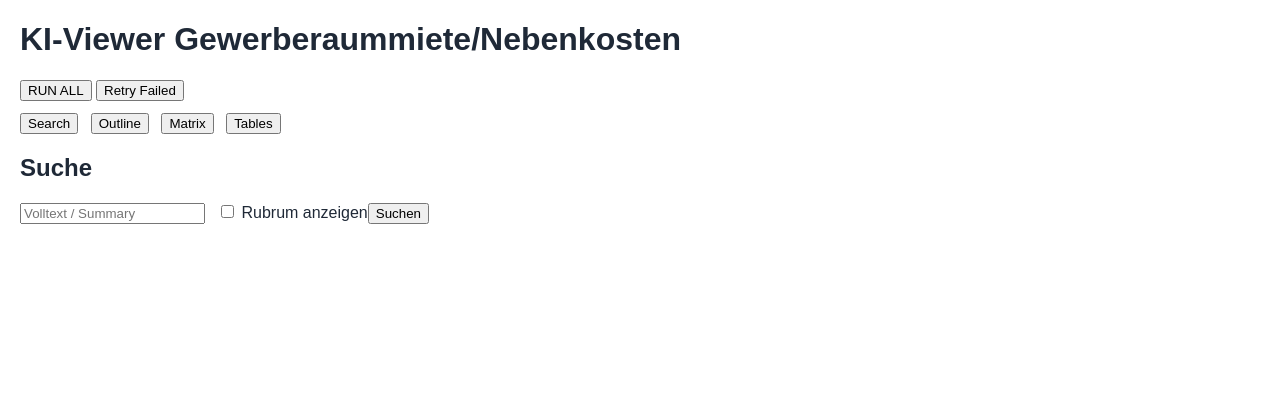
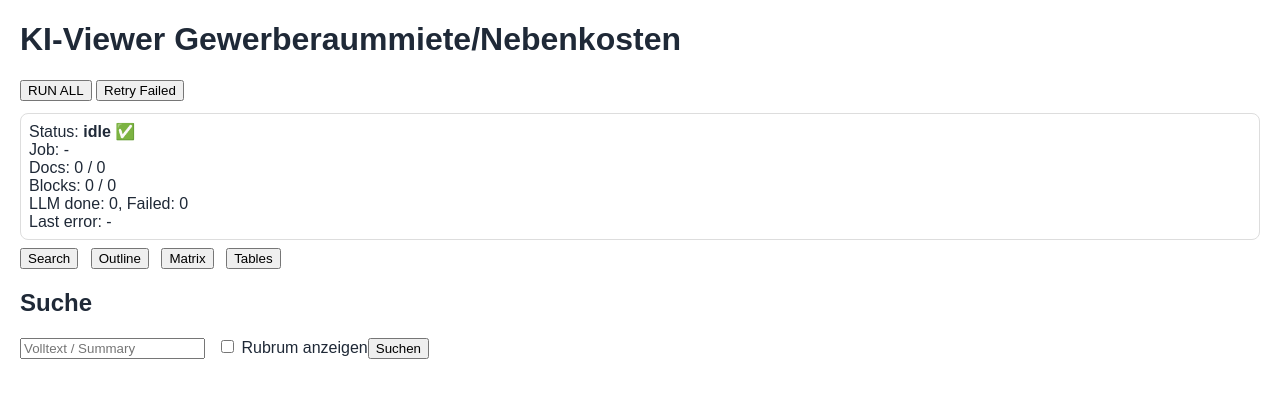
Before and after one commit to rbrtwlff/Hackstock, a FastAPI app: page / in a window 1280 px wide. Shown: the top 398 px of the page. Run offline with FastAPI, Linux system fonts and the light colour scheme; data that the repository does not hold is empty.

Commit message:
Make run-all asynchronous with status polling

```diff
--- a/app/main.py
+++ b/app/main.py
@@ -1,11 +1,15 @@
 from __future__ import annotations
 
 import json
+import logging
+import threading
+import time
+import uuid
 import webbrowser
 from pathlib import Path
 
 from fastapi import FastAPI
-from fastapi.responses import HTMLResponse
+from fastapi.responses import HTMLResponse, JSONResponse
 from fastapi.staticfiles import StaticFiles
 from pydantic import BaseModel
 
@@ -20,6 +24,85 @@ pipeline = Pipeline(config)
 
 app = FastAPI(title="Nebenkosten Viewer")
 app.mount("/static", StaticFiles(directory=str(Path(__file__).parent / "static")), name="static")
+logger = logging.getLogger("app.main")
+
+
+job_lock = threading.Lock()
+job_state = {
+    "running": False,
+    "job_id": None,
+    "phase": "idle",
+    "docs_total": 0,
+    "docs_done": 0,
+    "blocks_total": 0,
+    "blocks_done": 0,
+    "llm_done": 0,
+    "failed": 0,
+    "last_error": None,
+    "started_at": None,
+}
+
+
+def _set_job_state(**updates):
+    with job_lock:
+        job_state.update(updates)
+
+
+def _snapshot_job_state() -> dict:
+    with job_lock:
+        return dict(job_state)
+
+
+def _refresh_totals() -> None:
+    with db_conn(config.db_path) as conn:
+        docs_total = conn.execute("SELECT COUNT(*) FROM documents").fetchone()[0]
+        blocks_total = conn.execute(
+            """SELECT COUNT(*) FROM semantic_blocks
+            WHERE block_type IN ('BODY','BODY_WITH_QUOTE','QUOTE_BLOCK')"""
+        ).fetchone()[0]
+    _set_job_state(docs_total=docs_total, docs_done=docs_total, blocks_total=blocks_total)
+
+
+def _progress_callback(event_type: str, payload: dict):
+    if event_type == "block_done":
+        blocks_done = payload.get("blocks_done", 0)
+        failed = payload.get("failed", 0)
+        _set_job_state(blocks_done=blocks_done, llm_done=blocks_done, failed=failed)
+    if event_type == "block_log":
+        logger.info(
+            "RUN ALL progress: %s/%s blocks processed (%s failed)",
+            payload.get("blocks_done", 0),
+            payload.get("blocks_total", 0),
+            payload.get("failed", 0),
+        )
+
+
+def run_pipeline_job() -> None:
+    try:
+        _set_job_state(phase="importing")
+        pipeline.import_documents()
+        _refresh_totals()
+
+        _set_job_state(phase="normalizing")
+        pipeline.normalize_documents()
+
+        _set_job_state(phase="analyzing")
+        import asyncio
+
+        asyncio.run(pipeline.analyze_semantic_blocks(progress_callback=_progress_callback))
+
+        _set_job_state(phase="building_arguments")
+        pipeline.build_arguments()
+
+        _set_job_state(phase="linking")
+        asyncio.run(pipeline.propose_links())
+
+        _set_job_state(phase="done")
+    except Exception as exc:
+        logger.exception("RUN ALL job failed")
+        _set_job_state(phase="error", last_error=repr(exc))
+    finally:
+        _set_job_state(running=False)
 
 
 class LinkUpdate(BaseModel):
@@ -41,8 +124,41 @@ def index():
 
 @app.post("/api/run-all")
 def run_all():
-    pipeline.run_all()
-    return {"ok": True}
+    with job_lock:
+        if job_state["running"]:
+            return JSONResponse(
+                status_code=409,
+                content={
+                    "started": False,
+                    "running": True,
+                    "job_id": job_state["job_id"],
+                    "error": "already running",
+                },
+            )
+        job_state.update(
+            {
+                "running": True,
+                "job_id": str(uuid.uuid4()),
+                "phase": "starting",
+                "docs_total": 0,
+                "docs_done": 0,
+                "blocks_total": 0,
+                "blocks_done": 0,
+                "llm_done": 0,
+                "failed": 0,
+                "last_error": None,
+                "started_at": int(time.time()),
+            }
+        )
+        current_job_id = job_state["job_id"]
+
+    threading.Thread(target=run_pipeline_job, daemon=True).start()
+    return {"started": True, "job_id": current_job_id, "running": True}
+
+
+@app.get("/api/status")
+def status():
+    return _snapshot_job_state()
 
 
 @app.post("/api/retry-failed")
--- a/app/static/app.js
+++ b/app/static/app.js
@@ -3,9 +3,59 @@ function showTab(id) {
   document.getElementById(id).classList.remove('hidden');
 }
 
+let statusPoller = null;
+
+function renderRunStatus(state, infoMessage = '') {
+  const el = document.getElementById('runStatus');
+  if (!el) return;
+  const msg = infoMessage ? `<div><b>${escapeHtml(infoMessage)}</b></div>` : '';
+  el.innerHTML = `${msg}
+    <div>Status: <b>${escapeHtml(state.phase || 'unknown')}</b> ${state.running ? '⏳' : '✅'}</div>
+    <div>Job: ${escapeHtml(state.job_id || '-')}</div>
+    <div>Docs: ${state.docs_done || 0} / ${state.docs_total || 0}</div>
+    <div>Blocks: ${state.blocks_done || 0} / ${state.blocks_total || 0}</div>
+    <div>LLM done: ${state.llm_done || 0}, Failed: ${state.failed || 0}</div>
+    <div>Last error: ${escapeHtml(state.last_error || '-')}</div>`;
+}
+
+async function fetchStatus() {
+  const resp = await fetch('/api/status');
+  const state = await resp.json();
+  renderRunStatus(state);
+
+  if (!state.running && statusPoller) {
+    clearInterval(statusPoller);
+    statusPoller = null;
+    await Promise.all([loadSearch(), loadOutline(), loadMatrixView(), loadTables()]);
+  }
+}
+
+function ensureStatusPolling() {
+  if (statusPoller) return;
+  statusPoller = setInterval(() => {
+    fetchStatus().catch(err => console.error('status poll failed', err));
+  }, 2000);
+}
+
 async function runAll() {
-  await fetch('/api/run-all', {method: 'POST'});
-  await Promise.all([loadSearch(), loadOutline(), loadMatrixView(), loadTables()]);
+  const resp = await fetch('/api/run-all', {method: 'POST'});
+  const data = await resp.json();
+
+  if (resp.status === 409) {
+    renderRunStatus(data, 'Bereits laufender Job. Zeige Status.');
+    ensureStatusPolling();
+    await fetchStatus();
+    return;
+  }
+
+  if (!resp.ok) {
+    renderRunStatus({phase: 'error', running: false, last_error: data?.error || 'run-all failed'}, 'RUN ALL fehlgeschlagen');
+    return;
+  }
+
+  renderRunStatus({phase: 'starting', running: true, job_id: data.job_id}, `RUN ALL gestartet (Job ${data.job_id})`);
+  ensureStatusPolling();
+  await fetchStatus();
 }
 
 async function retryFailed() {
@@ -205,4 +255,5 @@ async function loadTables() {
 
 window.onload = async () => {
   await Promise.all([loadSearch(), loadOutline(), loadMatrixView(), loadTables()]);
+  await fetchStatus();
 };
--- a/app/templates/index.html
+++ b/app/templates/index.html
@@ -11,6 +11,7 @@
     <button onclick="runAll()">RUN ALL</button>
     <button onclick="retryFailed()">Retry Failed</button>
   </div>
+  <div id="runStatus" class="card">Kein Job aktiv.</div>
   <div class="tabs">
     <button onclick="showTab('search')">Search</button>
     <button onclick="showTab('outline')">Outline</button>
```
Also changed, not shown: app/pipeline.py (+20 -1 lines), tests/test_run_all_async.py (added, +45 -0 lines).
